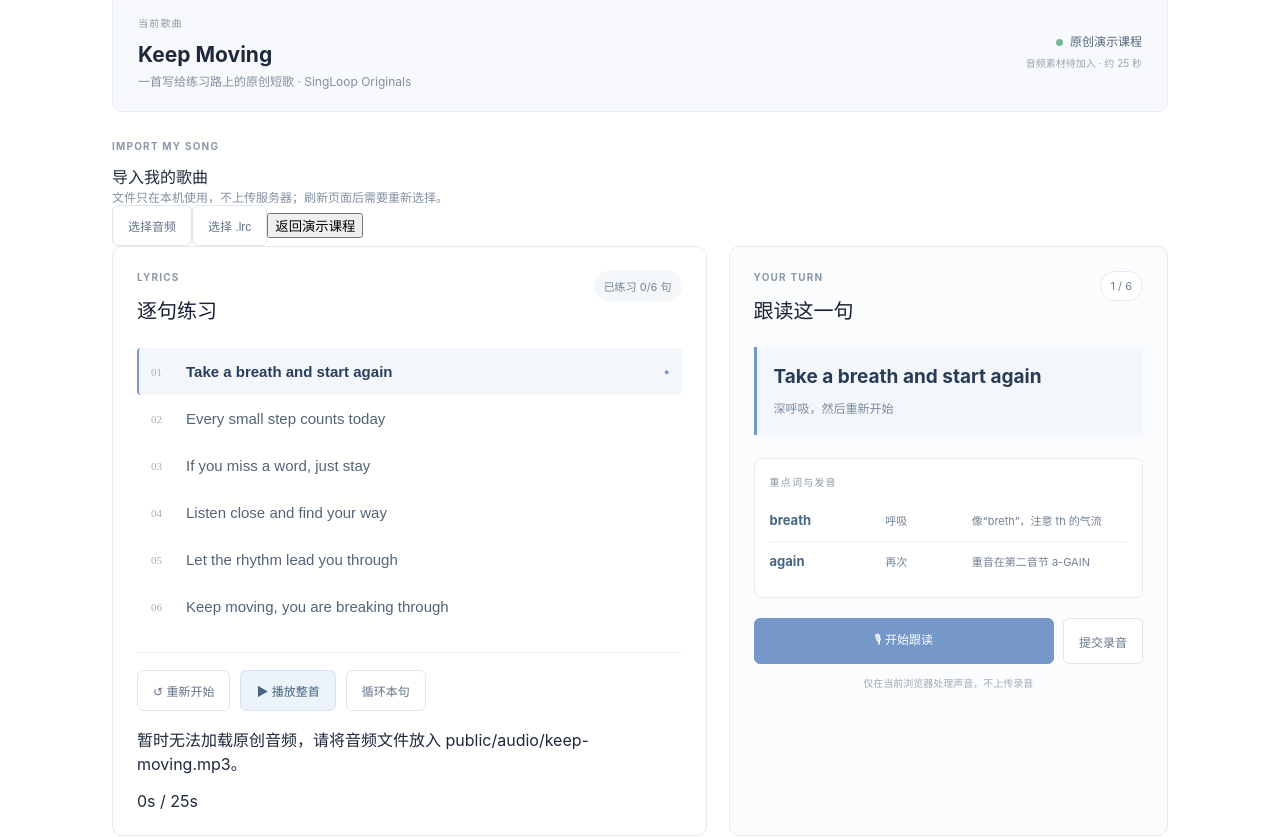
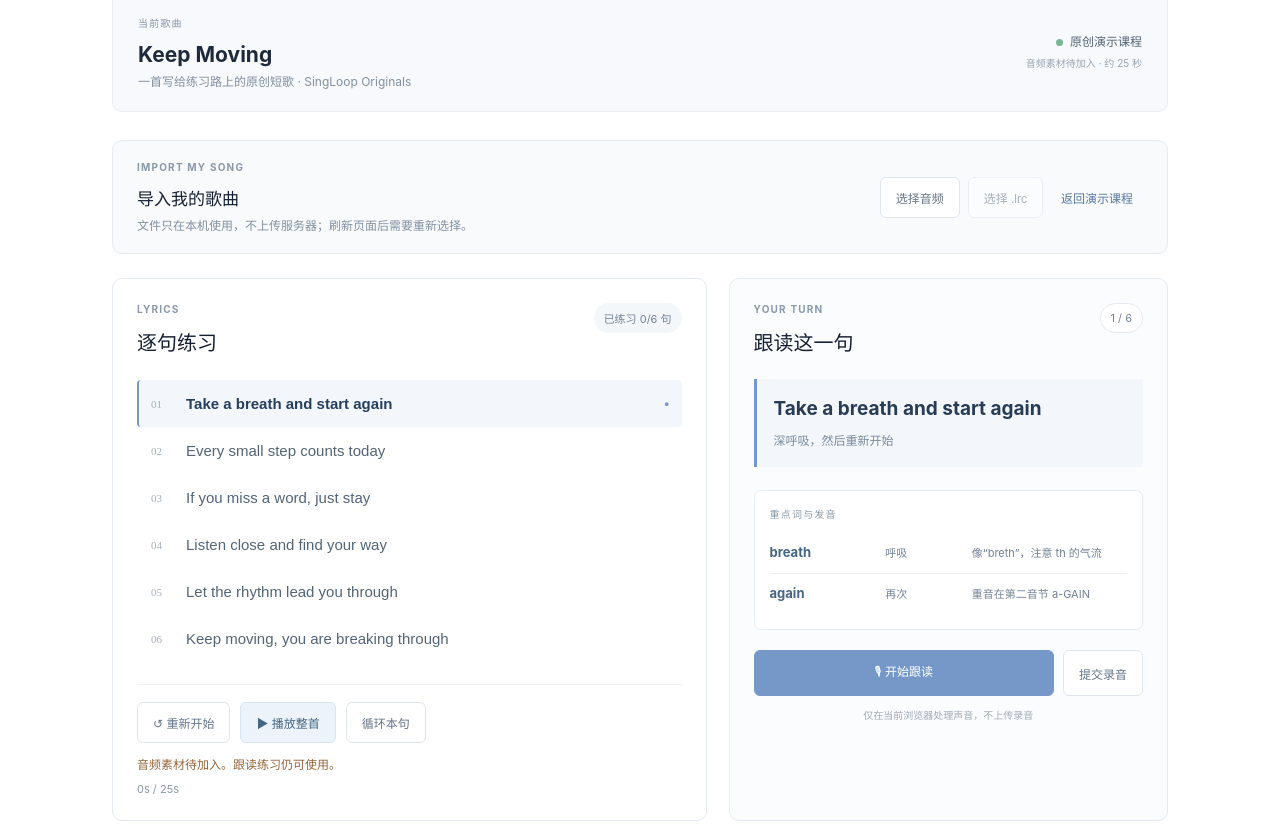
Before and after one commit to cantaloupeham/Singalong, a React (Vite) app: page / in a window 1280 px wide. Shown: the part 308-1145 px from the top of the page. Built offline with nearby package versions, Linux system fonts and the light colour scheme.

Commit message:
fix: complete local song import workflow

```diff
--- a/src/App.jsx
+++ b/src/App.jsx
@@ -1,5 +1,6 @@
 import { useEffect, useMemo, useRef, useState } from 'react'
 import { song } from './data/song'
+import { parseLrc } from './data/parseLrc'
 
 const normalize = (value) => value.toLowerCase().replace(/[^a-z\s]/g, '').split(/\s+/).filter(Boolean)
 
@@ -11,35 +12,44 @@ function App() {
   const [isPlaying, setIsPlaying] = useState(false)
   const [audioNotice, setAudioNotice] = useState('')
   const [progressTime, setProgressTime] = useState(0)
-  const [practicedCount, setPracticedCount] = useState(0)
   const [mode, setMode] = useState('demo')
   const [importedSong, setImportedSong] = useState(null)
   const [importError, setImportError] = useState('')
   const [audioUrl, setAudioUrl] = useState('')
   const [loopLine, setLoopLine] = useState(false)
+  const [audioName, setAudioName] = useState('')
+  const [lrcName, setLrcName] = useState('')
+  const [demoProgress, setDemoProgress] = useState(0)
+  const [importProgress, setImportProgress] = useState(0)
   const recognitionRef = useRef(null)
   const audioRef = useRef(null)
   const audioInputRef = useRef(null)
   const lrcInputRef = useRef(null)
-  const course = mode === 'import' && importedSong ? importedSong : song
+  const course = mode === 'import' ? (importedSong || { title: audioName || '我的歌曲', subtitle: '请选择同步歌词', artist: '本地文件', lines: [] }) : song
   const currentLine = course.lines[selected] || { text: '请选择对应的 .lrc 歌词文件', translation: '释义待生成/待填写', words: [{ word: '—', meaning: '重点词待填写', tip: '发音提示待填写' }], startTime: 0, endTime: 4 }
-  const progress = useMemo(() => `${practicedCount}/${course.lines.length || 0} 句`, [practicedCount, course.lines.length])
+  const practiced = mode === 'import' ? importProgress : demoProgress
+  const progress = useMemo(() => `${practiced}/${course.lines.length} 句`, [practiced, course.lines.length])
 
   useEffect(() => () => { recognitionRef.current?.stop(); audioRef.current?.pause() }, [])
+  useEffect(() => () => { if (audioUrl) URL.revokeObjectURL(audioUrl) }, [audioUrl])
 
   const handleTimeUpdate = () => {
     const time = audioRef.current?.currentTime || 0
     setProgressTime(time)
+    if (mode === 'import' && loopLine && course.lines[selected] && time >= course.lines[selected].endTime && Number.isFinite(course.lines[selected].endTime)) {
+      audioRef.current.currentTime = course.lines[selected].startTime
+      return
+    }
     const next = course.lines.findIndex((line) => time >= line.startTime && time < line.endTime)
     if (next >= 0 && next !== selected) { setSelected(next); setTranscript(''); setFeedback(null) }
-    if (loopLine && currentLine && time >= currentLine.endTime) audioRef.current.currentTime = currentLine.startTime
   }
 
   const playAudio = async () => {
     const audio = audioRef.current
     if (!audio) return
+    if (mode === 'import' && !audioUrl) { setAudioNotice('请先选择本地音频文件。'); return }
     try { await audio.play(); setIsPlaying(true); setAudioNotice('') }
-    catch { setIsPlaying(false); setAudioNotice('音频加载失败，请确认 public/audio/keep-moving.mp3 文件存在。') }
+    catch { setIsPlaying(false); setAudioNotice(mode === 'import' ? '音频加载失败。请重新选择有效的 MP3、WAV 或 M4A 文件。' : '音频素材待加入。跟读练习仍可使用。') }
   }
 
   const toggleAudio = () => {
@@ -48,12 +58,12 @@ function App() {
 
   const restartAudio = () => {
     if (!audioRef.current) return
-    audioRef.current.currentTime = 0; setProgressTime(0); setSelected(0); setAudioNotice(''); playAudio()
+    audioRef.current.currentTime = 0; setProgressTime(0); setSelected(0); setLoopLine(false); setAudioNotice(''); playAudio()
   }
 
-  const handleAudioEnded = () => { setIsPlaying(false); setProgressTime(0); setSelected(0); setFeedback(null); setTranscript(''); setAudioNotice('播放完成，可以继续练习任意句子。') }
+  const handleAudioEnded = () => { if (mode === 'import' && loopLine && course.lines[selected]) { audioRef.current.currentTime = course.lines[selected].startTime; playAudio(); return } setIsPlaying(false); setProgressTime(0); setSelected(0); setFeedback(null); setTranscript(''); setAudioNotice('播放完成，可以继续练习任意句子。') }
 
-  const handleAudioError = () => { setIsPlaying(false); setAudioNotice('暂时无法加载原创音频，请将音频文件放入 public/audio/keep-moving.mp3。') }
+  const handleAudioError = () => { setIsPlaying(false); setAudioNotice(mode === 'import' ? '音频加载失败。请重新选择有效的 MP3、WAV 或 M4A 文件。' : '音频素材待加入。跟读练习仍可使用。') }
 
   const compare = (spoken) => {
     const expected = normalize(currentLine.text)
@@ -61,7 +71,8 @@ function App() {
     const missing = expected.filter((word) => !actual.includes(word))
     const matched = expected.filter((word) => actual.includes(word)).length
     setFeedback({ missing, matched, simulated: !spoken })
-    setPracticedCount((count) => Math.max(count, selected + 1))
+    if (mode === 'import') setImportProgress((count) => Math.max(count, selected + 1))
+    else setDemoProgress((count) => Math.max(count, selected + 1))
   }
 
   const startReading = () => {
@@ -92,27 +103,40 @@ function App() {
 
   const selectLine = (index) => { setSelected(index); setTranscript(''); setFeedback(null); if (mode === 'import' && audioRef.current && Number.isFinite(course.lines[index].startTime)) { audioRef.current.currentTime = course.lines[index].startTime; setProgressTime(course.lines[index].startTime); setLoopLine(true) } }
 
-  const parseLrc = (text) => text.split(/\r?\n/).flatMap((raw) => { const match = raw.match(/^\[(\d{1,3}):(\d{2})(?:\.(\d{1,3}))?\]\s*(.*)$/); if (!match || !match[4].trim()) return []; return [{ time: Number(match[1]) * 60 + Number(match[2]) + Number(`0.${match[3] || '0'}`), text: match[4].trim() }] }).sort((a, b) => a.time - b.time)
-  const chooseAudio = (event) => { const file = event.target.files?.[0]; setImportError(''); if (!file) return; if (!['audio/mpeg', 'audio/wav', 'audio/x-wav', 'audio/mp4', 'audio/x-m4a'].includes(file.type) && !/\.(mp3|wav|m4a)$/i.test(file.name)) { setImportError('文件格式不支持，请选择 MP3、WAV 或 M4A。'); return } setAudioUrl(URL.createObjectURL(file)); setMode('import'); setImportedSong((previous) => ({ ...(previous || song), title: file.name.replace(/\.[^.]+$/, ''), artist: '我的本地歌曲', subtitle: '仅在此浏览器中播放', lines: previous?.lines || [] })); setSelected(0); setAudioNotice('已选择本地音频，请再选择对应的 .lrc 歌词文件。') }
-  const chooseLrc = async (event) => { const file = event.target.files?.[0]; setImportError(''); if (!file) return; if (!/\.lrc$/i.test(file.name)) { setImportError('歌词文件格式不支持，请选择 .lrc 文件。'); return } const lines = parseLrc(await file.text()); if (!lines.length) { setImportError('歌词为空或没有有效时间戳，例如 [00:04.00] Every small step counts today'); return } setImportedSong((previous) => ({ ...(previous || { ...song, title: '我的本地歌曲', artist: '我的本地歌曲' }), subtitle: '本地 LRC 歌词', lines: lines.map((line, index) => ({ id: index + 1, startTime: line.time, endTime: lines[index + 1]?.time || line.time + 4, text: line.text, translation: '释义待生成/待填写', words: [{ word: '—', meaning: '重点词待填写', tip: '发音提示待填写' }] })) })); setSelected(0); setAudioNotice('LRC 歌词已加载，可以开始播放。') }
-  const resetImport = () => { if (audioUrl) URL.revokeObjectURL(audioUrl); setAudioUrl(''); setImportedSong(null); setMode('demo'); setImportError(''); setSelected(0); setLoopLine(false); setAudioNotice('') }
+  const chooseAudio = (event) => {
+    const file = event.target.files?.[0]; event.target.value = ''; if (!file) return
+    if (!/\.(mp3|wav|m4a)$/i.test(file.name)) { setImportError('文件格式不支持，请选择 MP3、WAV 或 M4A。'); return }
+    audioRef.current?.pause(); setIsPlaying(false); setAudioUrl(URL.createObjectURL(file)); setAudioName(file.name); setMode('import'); setImportedSong(null); setLrcName(''); setSelected(0); setLoopLine(false); setImportProgress(0); setImportError(''); setAudioNotice('已选择本地音频，请选择对应的 .lrc 歌词文件。')
+  }
+  const chooseLrc = async (event) => {
+    const file = event.target.files?.[0]; event.target.value = ''; if (!file) return
+    if (!/\.lrc$/i.test(file.name)) { setImportError('歌词文件格式不支持，请选择 .lrc 文件。'); return }
+    try {
+      const content = await file.text()
+      if (!content.trim()) { setImportError('歌词文件为空，请选择包含时间戳的 .lrc 文件。'); return }
+      const lines = parseLrc(content)
+      if (!lines.length) { setImportError('未找到有效的时间戳歌词，例如 [00:04.00] Every small step counts today'); return }
+      setImportedSong({ title: audioName.replace(/\.[^.]+$/, ''), artist: '我的本地歌曲', subtitle: '本地 LRC 歌词', lines }); setLrcName(file.name); setSelected(0); setLoopLine(false); setImportProgress(0); setImportError(''); setAudioNotice('LRC 歌词已加载，可以开始播放。')
+    } catch { setImportError('歌词文件读取失败，请重新选择 .lrc 文件。') }
+  }
+  const resetImport = () => { audioRef.current?.pause(); setIsPlaying(false); setAudioUrl(''); setAudioName(''); setLrcName(''); setImportedSong(null); setMode('demo'); setImportError(''); setSelected(0); setLoopLine(false); setAudioNotice('') }
 
   return <main className="app">
     <header className="topbar"><div className="logo">Sing<span>Loop</span></div><nav><a className="active">练习</a><a>学习进度</a></nav><div className="language">English <span>⌄</span></div></header>
 
     <section className="intro"><p className="kicker">ENGLISH SONG PRACTICE · 01</p><h1>跟着一首歌，<span>练好一句英语。</span></h1><p className="intro-copy">SingLoop 是你的英语歌曲陪练搭子。先听、再跟读，慢慢把每一句唱成自己的表达。</p></section>
 
-    <audio ref={audioRef} src={mode === 'import' ? audioUrl : '/audio/keep-moving.mp3'} preload="metadata" onTimeUpdate={handleTimeUpdate} onEnded={handleAudioEnded} onError={handleAudioError} />
+    <audio ref={audioRef} src={mode === 'import' ? audioUrl || undefined : '/audio/keep-moving.mp3'} preload="metadata" onTimeUpdate={handleTimeUpdate} onEnded={handleAudioEnded} onError={handleAudioError} />
     <section className="song-picker"><div><p className="label">当前歌曲</p><h2>{course.title}</h2><p className="muted">{course.subtitle} · {course.artist}</p></div><div className="song-status"><span className="status-dot" />{mode === 'import' ? '我的歌曲 · 本地模式' : '原创演示课程'}<br /><small>{mode === 'import' ? '刷新后需要重新选择文件' : '音频素材待加入 · 约 25 秒'}</small></div></section>
-    <section className="import-panel"><div><p className="label">IMPORT MY SONG</p><strong>导入我的歌曲</strong><p className="muted">文件只在本机使用，不上传服务器；刷新页面后需要重新选择。</p></div><div className="import-actions"><button className="secondary-button" onClick={() => audioInputRef.current?.click()}>选择音频</button><button className="secondary-button" onClick={() => lrcInputRef.current?.click()} disabled={!audioUrl}>选择 .lrc</button><button className="text-button" onClick={resetImport}>返回演示课程</button><input ref={audioInputRef} type="file" accept=".mp3,.wav,.m4a,audio/mpeg,audio/wav,audio/mp4" onChange={chooseAudio} hidden /><input ref={lrcInputRef} type="file" accept=".lrc,text/plain" onChange={chooseLrc} hidden /></div>{importError && <p className="import-error">{importError}</p>}</section>
+    <section className="import-panel"><div><p className="label">IMPORT MY SONG</p><strong>导入我的歌曲</strong><p className="muted">文件只在本机使用，不上传服务器；刷新页面后需要重新选择。</p>{mode === 'import' && <p className="muted">音频：{audioName || '未选择'} · 歌词：{lrcName || '未选择'}</p>}</div><div className="import-actions"><button className="secondary-button" onClick={() => audioInputRef.current?.click()}>选择音频</button><button className="secondary-button" onClick={() => lrcInputRef.current?.click()} disabled={!audioUrl}>选择 .lrc</button><button className="text-button" onClick={resetImport}>返回演示课程</button><input ref={audioInputRef} type="file" accept=".mp3,.wav,.m4a,audio/mpeg,audio/wav,audio/mp4" onChange={chooseAudio} hidden /><input ref={lrcInputRef} type="file" accept=".lrc,text/plain" onChange={chooseLrc} hidden /></div>{importError && <p className="import-error" role="alert">{importError}</p>}</section>
 
     <section className="workspace">
       <div className="lyrics-panel"><div className="panel-heading"><div><p className="label">LYRICS</p><h2>逐句练习</h2></div><span className="progress-pill">已练习 {progress}</span></div><div className="lyrics-list">{course.lines.map((line, index) => <button key={line.id} className={`lyric-line ${index === selected ? 'selected' : ''}`} onClick={() => selectLine(index)}><span className="line-number">{String(line.id).padStart(2, '0')}</span><span>{line.text}</span>{index === selected && <span className="playing">●</span>}</button>)}</div><div className="audio-controls"><button className="secondary-button" onClick={restartAudio}>↺ <span>重新开始</span></button><button className="primary-button" onClick={toggleAudio}>{isPlaying ? 'Ⅱ' : '▶'} <span>{isPlaying ? '暂停' : '播放整首'}</span></button><button className="secondary-button" onClick={() => setLoopLine((value) => !value)}>{loopLine ? '取消循环' : '循环本句'}</button></div>{audioNotice && <p className="audio-notice">{audioNotice}</p>}<div className="audio-time">{Math.floor(progressTime)}s / {mode === 'import' ? '本地音频' : '25s'}</div></div>
 
-      <aside className="practice-panel"><div className="panel-heading"><div><p className="label">YOUR TURN</p><h2>跟读这一句</h2></div><span className="line-count">{selected + 1} / {song.lines.length}</span></div><div className="focus-line"><p>{currentLine.text}</p><span>{currentLine.translation}</span></div><div className="detail-card"><p className="label">重点词与发音</p>{currentLine.words.map((item) => <div className="word-row" key={item.word}><strong>{item.word}</strong><span>{item.meaning}</span><small>{item.tip}</small></div>)}</div><div className="record-actions"><button className={`listen-button ${isListening ? 'listening' : ''}`} onClick={startReading}>{isListening ? '正在聆听…' : '🎙 开始跟读'}</button><button className="submit-button" onClick={submitRecording}>提交录音</button></div><p className="privacy-note">仅在当前浏览器处理声音，不上传录音</p>{feedback && <div className="feedback"><strong>{feedback.simulated ? '这是模拟反馈模式' : feedback.missing.length ? '很棒，继续保持节奏！' : '太棒了，这句基本完整！'}</strong>{feedback.missing.length > 0 && <p>可以再听一遍并留意：{feedback.missing.map((word) => <mark key={word}>{word}</mark>)}</p>}{feedback.missing.length === 0 && <p>下一步：试着不看文字，再唱一遍这一句。</p>}</div>}</aside>
+      <aside className="practice-panel"><div className="panel-heading"><div><p className="label">YOUR TURN</p><h2>跟读这一句</h2></div><span className="line-count">{course.lines.length ? selected + 1 : 0} / {course.lines.length}</span></div><div className="focus-line"><p>{currentLine.text}</p><span>{currentLine.translation}</span></div><div className="detail-card"><p className="label">重点词与发音</p>{currentLine.words.length ? currentLine.words.map((item) => <div className="word-row" key={item.word}><strong>{item.word}</strong><span>{item.meaning}</span><small>{item.tip}</small></div>) : <p className="muted">重点词与发音提示待填写</p>}</div><div className="record-actions"><button className={`listen-button ${isListening ? 'listening' : ''}`} onClick={startReading} disabled={!course.lines.length}>{isListening ? '正在聆听…' : '🎙 开始跟读'}</button><button className="submit-button" onClick={submitRecording} disabled={!course.lines.length}>提交录音</button></div><p className="privacy-note">仅在当前浏览器处理声音，不上传录音</p>{transcript && <p className="muted">识别文字：{transcript}</p>}{feedback && <div className="feedback"><strong>{feedback.simulated ? '这是模拟反馈模式' : feedback.missing.length ? '很棒，继续保持节奏！' : '太棒了，这句基本完整！'}</strong>{feedback.missing.length > 0 && <p>可以再听一遍并留意：{feedback.missing.map((word) => <mark key={word}>{word}</mark>)}</p>}{feedback.missing.length === 0 && <p>下一步：试着不看文字，再唱一遍这一句。</p>}</div>}</aside>
     </section>
 
-    <section className="progress-card"><div className="progress-icon">↗</div><div><p className="label">本次学习进度</p><h3>已练习 {progress}</h3><p className="muted">下一次复习：<b>{song.lines[Math.min(selected + 1, song.lines.length - 1)].text}</b></p></div><div className="progress-track"><span style={{ width: `${(practicedCount / song.lines.length) * 100}%` }} /></div></section>
+    <section className="progress-card"><div className="progress-icon">↗</div><div><p className="label">本次学习进度</p><h3>已练习 {progress}</h3><p className="muted">下一次复习：<b>{course.lines.length ? course.lines[Math.min(selected + 1, course.lines.length - 1)].text : '选择歌词后开始练习'}</b></p></div><div className="progress-track"><span style={{ width: `${course.lines.length ? (practiced / course.lines.length) * 100 : 0}%` }} /></div></section>
     <footer>SingLoop · 持续陪练，慢慢唱成自己的英语</footer>
   </main>
 }
--- /dev/null
+++ b/src/data/parseLrc.js
@@ -0,0 +1,20 @@
+// LRC can repeat timestamps on one line; each timestamp creates a lyric cue.
+export function parseLrc(source) {
+  const cues = []
+  for (const row of source.replace(/^\uFEFF/, '').split(/\r?\n/)) {
+    const stamps = [...row.matchAll(/\[(\d{1,3}):([0-5]\d)(?:[.:](\d{1,3}))?\]/g)]
+    if (!stamps.length) continue
+    const text = row.replace(/\[\d{1,3}:[0-5]\d(?:[.:]\d{1,3})?\]/g, '').trim()
+    if (!text || /^\[/.test(text)) continue
+    for (const stamp of stamps) {
+      const fraction = stamp[3] ? Number(stamp[3]) / 10 ** stamp[3].length : 0
+      cues.push({ startTime: Number(stamp[1]) * 60 + Number(stamp[2]) + fraction, text })
+    }
+  }
+  cues.sort((a, b) => a.startTime - b.startTime)
+  return cues.map((cue, index) => ({
+    id: index + 1, ...cue,
+    endTime: cues[index + 1]?.startTime ?? Infinity,
+    translation: '释义待生成/待填写', words: [],
+  }))
+}
```
Also changed, not shown: src/styles.css.
